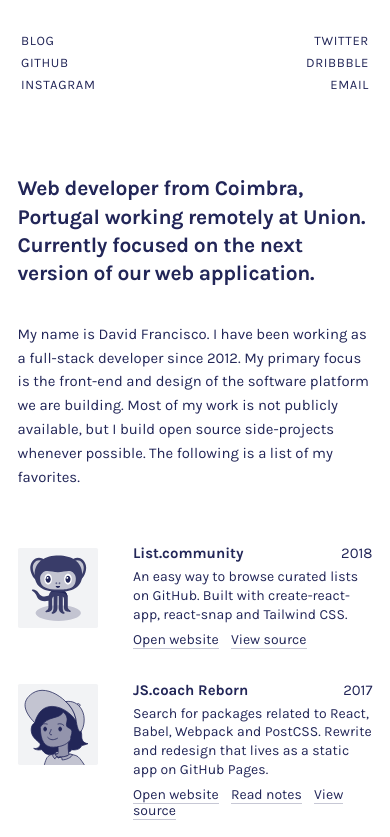
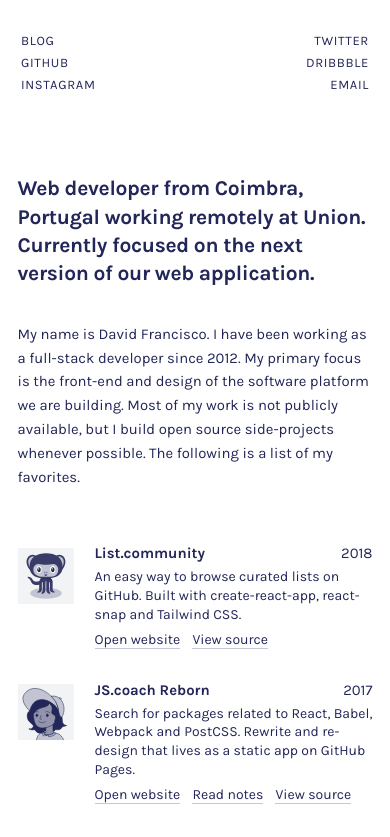
Before and after one commit to dmfrancisco/david.tools, a React (Create React App) app: page / in a window 390 px wide. Shown: the top 837 px of the page. Built offline with nearby package versions, Linux system fonts and the light colour scheme; the HTML template or start-up script is replaced by a standard one.

Commit message:
More improvements for small screens

```diff
--- a/src/Projects.css
+++ b/src/Projects.css
@@ -29,6 +29,7 @@
 .Project-description {
   line-height: 1.35rem;
   margin-bottom: 0.5rem;
+  hyphens: auto;
 }
 
 .Project-title,
@@ -46,10 +47,10 @@
 .Project-logo {
   border-radius: 0.125rem;
   flex: none;
-  height: 5.75rem;
+  height: 4rem;
   margin-top: 0.125rem;
-  margin-right: 2.5rem;
-  width: 5.75rem;
+  margin-right: 1.5rem;
+  width: 4rem;
 }
 
 .Project-linkMask {
@@ -90,6 +91,13 @@
   background: rgba(34, 38, 88, 0.03);
 }
 
+@media (min-width: 623px) {
+  .Project-logo {
+    height: 5.75rem;
+    width: 5.75rem;
+    margin-right: 2.5rem;
+  }
+
   .Project:hover .Project-logo {
     transform: translate(-0.25rem, -0.25rem);
     width: 6.25rem;
@@ -97,6 +105,7 @@
     margin-right: 2rem;
     margin-bottom: -0.5rem;
     transition: all 100ms;
+  }
 }
 
 .Project [data-hover-bg] {
--- a/src/index.css
+++ b/src/index.css
@@ -10,7 +10,7 @@ body {
   color: rgb(34, 38, 88);
   margin: 0;
   padding-bottom: 8vmin;
-  min-width: 15rem;
+  min-width: 280px;
   -webkit-font-smoothing: antialiased;
   -moz-osx-font-smoothing: grayscale;
 }
@@ -27,12 +27,14 @@ body {
   padding-right: 1.25rem;
 }
 
+@media (min-width: 550px) {
+  .u-rbr {
+    display: block;
+  }
+}
+
 @media (min-width: 768px) {
   html {
     font-size: 16px;
   }
-
-  .u-rbr {
-    display: block;
-  }
 }
```
Lines whose indentation alone changed are shown as unchanged.
